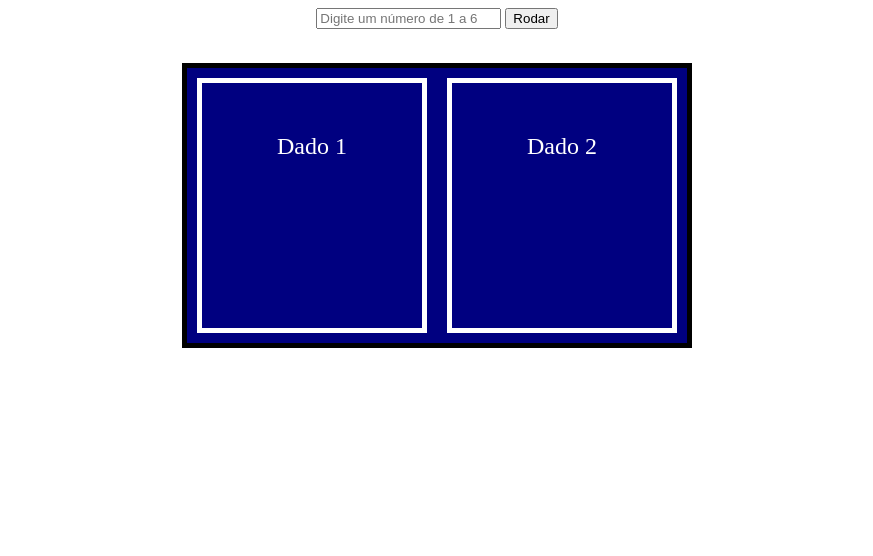
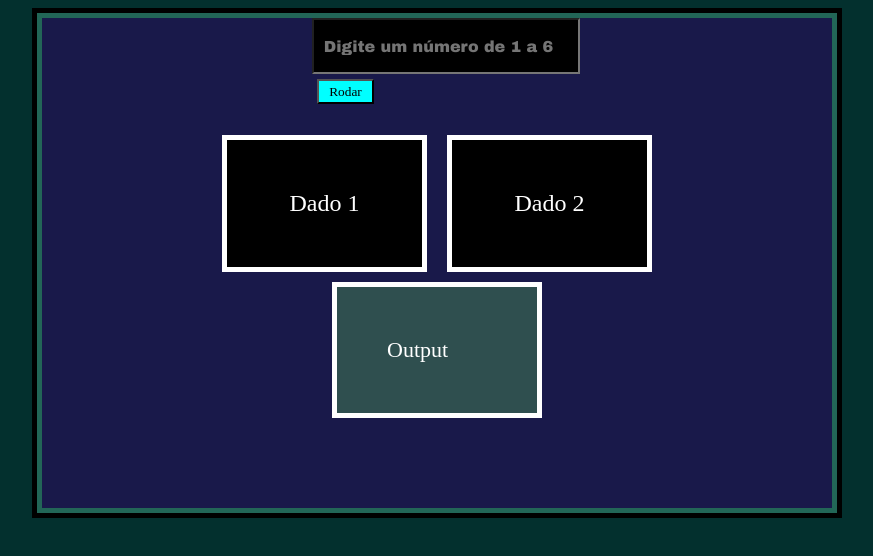
Before and after one commit to LucasBrennand/P.W.M-Atividades, a plain HTML site: page Atividade 6/DiceGame.html in a window 1280 px wide. Shown: the whole page, without its empty margins (203-1076 px from the left). Drawn offline with Linux system fonts and the light colour scheme.

Commit message:
Jogo de Dado

```diff
--- a/Atividade 6/DiceGame.html
+++ b/Atividade 6/DiceGame.html
@@ -6,17 +6,25 @@
     <link rel="stylesheet" href="styles.css">
 </head>
 <body>
-<label class="input">
-    <input size="23" type="number" id="input" placeholder="Digite um número de 1 a 6"> <button id="rodar">Rodar</button>
-    <p id="resultado"></p>
-    <p id="giro"></p>
-</label>
-<br>
+
 
 <div class="container">
-    <div class="box">Dado 1</div>
-    <div class="box">Dado 2</div>
+    <div class="containerBox">
+    <div class="inputBox">
+        <label>
+        <input type="number" id="input" placeholder="Digite um número de 1 a 6"> <button id="rodar">Rodar</button>
+        <p id="giro"></p>
+        </label>
+    </div>
+
+        <div class="dice">
+    <div class="diceBox" id="diceBox1">Dado 1</div>
+    <div class="diceBox" id="diceBox2">Dado 2</div>
+        </div>
+
+        <div class="resultado" id="resultado">Output</div>
 </div>
-<script src="JogoDados.js"></script>
+</div>
+<script src="script.js"></script>
 </body>
 </html>
--- a/Atividade 6/JogoDados.js
+++ b/Atividade 6/script.js
@@ -3,9 +3,11 @@ document.addEventListener("DOMContentLoaded", function (){
     const resultadoElemento = document.getElementById('resultado');
     const giroElemento = document.getElementById('giro');
     const inputElemento = document.getElementById('input');
+    const dado1 = document.getElementById('diceBox1');
+    const dado2 = document.getElementById('diceBox2');
 
     function girarDado(){
-        return Math.floor(Math.random() * 5) + 1;
+        return Math.floor(Math.random() * 6) + 1;
     }
 function playGame() {
     const diceRoll1 = girarDado();
@@ -15,19 +17,17 @@ function playGame() {
     const userNumber = parseInt(input);
 
     if (input === null) {
-        // User canceled input
         return;
     }
-
     if (userNumber === diceRoll1 || userNumber === diceRoll2) {
-        resultadoElemento.textContent = "You win!";
+        resultadoElemento.textContent = "Você ganhou!!";
     } else if (userNumber >= 1 && userNumber <= 6) {
-        resultadoElemento.textContent = "You lose!";
+        resultadoElemento.textContent = "Você perdeu!";
     } else {
-        resultadoElemento.textContent = "Invalid number";
+        resultadoElemento.textContent = "Número inválido, digite novamente";
     }
-
-    giroElemento.textContent = `Dice roll 1: ${diceRoll1}, Dice roll 2: ${diceRoll2}`;
+    dado1.textContent= "Dado 1: " +"\n " + diceRoll1;
+    dado2.textContent= "Dado 2: " +"\n "+ diceRoll2;
 }
 
 rodar.addEventListener("click", playGame);
--- a/Atividade 6/styles.css
+++ b/Atividade 6/styles.css
@@ -1,27 +1,74 @@
+body{
+    background: #03302e;
+}
 
 .container{
-    background-color: navy;
+    background-color: #19194a;
     border: 5px solid black;
-    height: 275px;
-    width: 500px;
+    height: 500px;
+    width: 800px;
     margin: auto;
-    text-align: center;
-    display: flex;
 }
 
-.input{
-    display: flow;
+.containerBox{
+    border: 5px solid #226657;
+    margin: auto;
+    height: 490px;
+    width: 790px;
+}
+
+.inputBox{
+    margin: auto;
+    display: block;
+    width: 250px;
+}
+
+input{
+    background: black;
+    color: white;
+    width: 260px;
+    height: 50px;
+    text-align: center;
+    font-size: math;
+    font-family: "Arial Black", serif;
+}
+
+button{
+    background: cyan;
+    color: black;
+    font-family: "Lucida Bright", serif;
+    margin: 5px;
+    width: 57px;
+    height: 25px;
     text-align: center;
 }
 
-.box{
+.dice{
+    margin: auto;
+    display: flex;
+    width: 450px;
+
+}
+
+.diceBox{
     color: white;
-    width: 130px;
+    background-color: black;
+    width: 100px;
     border: 5px solid white;
     padding: 50px;
     margin: 10px;
     text-align: center;
-    display: flex;
-    flex-direction: column;
     font-size: 24px;
 }
+
+.resultado{
+    color: white;
+    background-color: darkslategray;
+    width: 100px;
+    border: 5px solid white;
+    padding: 50px;
+    margin: auto;
+    display: flex;
+    text-align: center;
+    font-size: 22px;
+}
```
